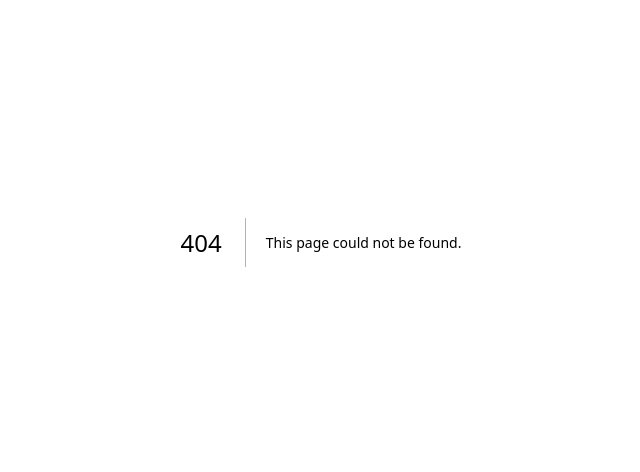
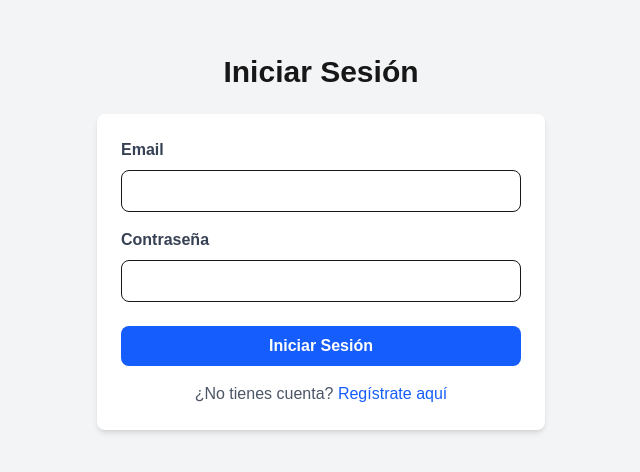
Before and after one commit to Inmoscore/inmoscore-frontend, a Next.js app: page /login in a window 1280 px wide. Before the commit this address had no page. Shown: the part 158-630 px from the top of the page, without its empty margins (319-959 px from the left). Built offline with nearby package versions, Linux system fonts and the light colour scheme.

Commit message:
feat: formulario completo de reporte de arrendatarios

```diff
--- /dev/null
+++ b/src/app/login/page.tsx
@@ -0,0 +1,100 @@
+'use client';
+
+import { useState } from 'react';
+import { useRouter } from 'next/navigation';
+
+export default function LoginPage() {
+  const router = useRouter();
+  const [formData, setFormData] = useState({
+    email: '',
+    password: ''
+  });
+  const [cargando, setCargando] = useState(false);
+  const [error, setError] = useState('');
+
+  const handleSubmit = async (e: React.FormEvent) => {
+    e.preventDefault();
+    setCargando(true);
+    setError('');
+
+    try {
+      const response = await fetch(`${process.env.NEXT_PUBLIC_API_URL}/api/auth/login`, {
+        method: 'POST',
+        headers: {
+          'Content-Type': 'application/json',
+        },
+        body: JSON.stringify(formData),
+      });
+
+      const data = await response.json();
+
+      if (response.ok) {
+        // Guardar token en localStorage
+        localStorage.setItem('token', data.token);
+        localStorage.setItem('user', JSON.stringify(data.user));
+
+        // Redirigir a la home
+        router.push('/');
+      } else {
+        setError(data.message || 'Error al iniciar sesión');
+      }
+    } catch (err) {
+      setError('Error al conectar con el servidor');
+    } finally {
+      setCargando(false);
+    }
+  };
+
+  return (
+    <div className="min-h-screen bg-gray-100 flex items-center justify-center p-8">
+      <div className="max-w-md w-full">
+        <h1 className="text-3xl font-bold mb-6 text-center">Iniciar Sesión</h1>
+
+        <form onSubmit={handleSubmit} className="bg-white p-6 rounded-lg shadow-md">
+          <div className="mb-4">
+            <label className="block text-gray-700 font-bold mb-2">Email</label>
+            <input
+              type="email"
+              value={formData.email}
+              onChange={(e) => setFormData({...formData, email: e.target.value})}
+              className="w-full px-3 py-2 border rounded-lg focus:outline-none focus:ring-2 focus:ring-blue-500"
+              required
+            />
+          </div>
+
+          <div className="mb-6">
+            <label className="block text-gray-700 font-bold mb-2">Contraseña</label>
+            <input
+              type="password"
+              value={formData.password}
+              onChange={(e) => setFormData({...formData, password: e.target.value})}
+              className="w-full px-3 py-2 border rounded-lg focus:outline-none focus:ring-2 focus:ring-blue-500"
+              required
+            />
+          </div>
+
+          <button
+            type="submit"
+            disabled={cargando}
+            className="w-full bg-blue-600 text-white font-bold py-2 px-4 rounded-lg hover:bg-blue-700 disabled:bg-gray-400"
+          >
+            {cargando ? 'Iniciando sesión...' : 'Iniciar Sesión'}
+          </button>
+
+          <p className="mt-4 text-center text-gray-600">
+            ¿No tienes cuenta?{' '}
+            <a href="/register" className="text-blue-600 hover:underline">
+              Regístrate aquí
+            </a>
+          </p>
+        </form>
+
+        {error && (
+          <div className="bg-red-100 border border-red-400 text-red-700 px-4 py-3 rounded mt-4">
+            {error}
+          </div>
+        )}
+      </div>
+    </div>
+  );
+}
```
